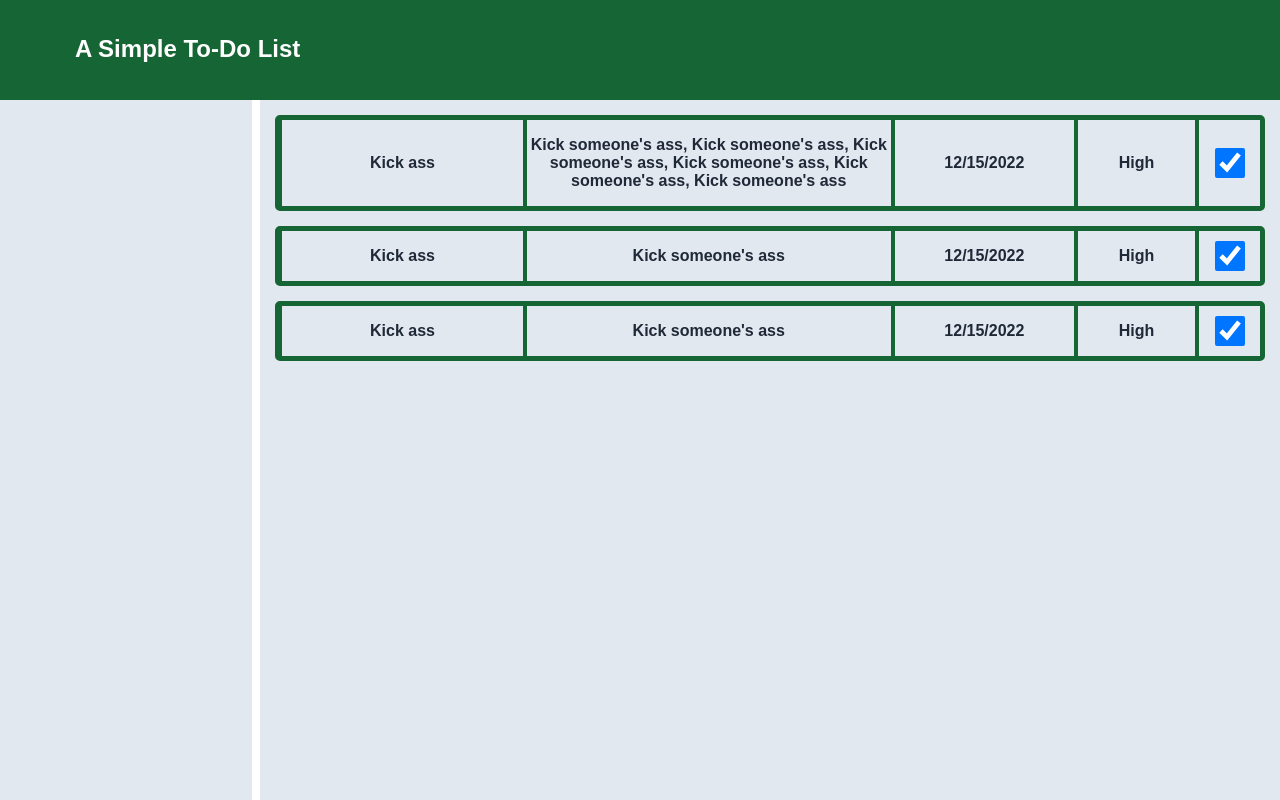
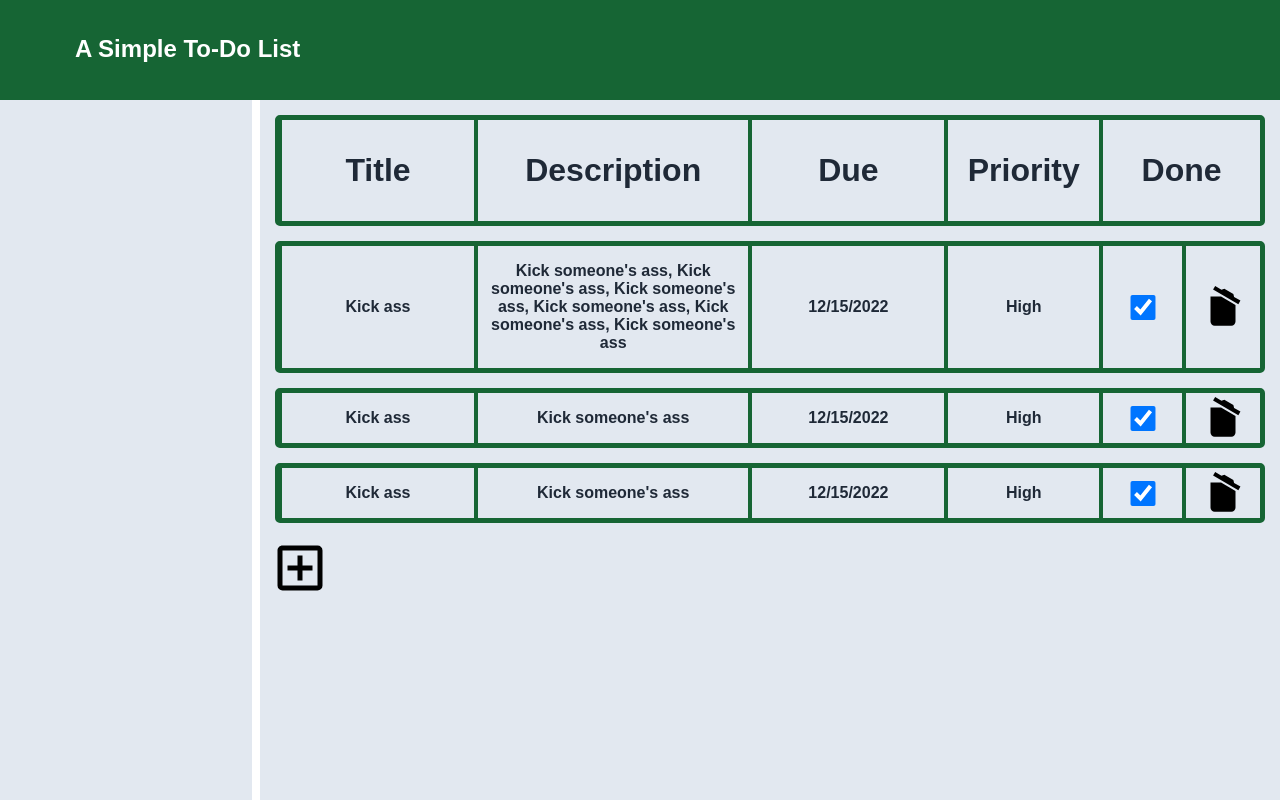
Before and after one commit to mjlebar/todo-project, a website with bundled scripts: page dist/index.html in a window 1280 px wide. Built offline with nearby package versions, Linux system fonts and the light colour scheme.

Commit message:
structure modules to add new todos, add remove button and remove functionality. Still need to add input form for new todos

```diff
--- a/src/load-page.js
+++ b/src/load-page.js
@@ -11,6 +11,7 @@ function loadPage() {
 
   const sidebar = document.createElement("div");
   sidebar.classList.add("sidebar");
+
   const main = document.createElement("div");
   main.classList.add("main");
 
--- a/src/project.js
+++ b/src/project.js
@@ -1,4 +1,5 @@
 import { todo } from "./todo.js";
+import { todoForm } from "./todoForm.js";
 
 function project(title) {
   const todos = [];
@@ -6,10 +7,36 @@ function project(title) {
     todos.push(todo);
   };
   const displayTodos = () => {
-    for (let todo of todos) {
-      todo.display();
+    const main = document.querySelector(".main");
+    main.innerHTML = ""; //clear out any previous entries so that the display changes, rather than duplicating all entries
+
+    const headRow = todo(
+      "Title",
+      "Description",
+      "Due",
+      "Priority",
+      "Completed"
+    ); //special row to make the header of the to-do list
+
+    headRow.display();
+    for (let i = 0; i < todos.length; i++) {
+      todos[i].display(i, todos); //we pass the index and array to the individual todos so that they can remove themselves from the array when they are deleted
     }
+
+    const plus = document.createElement("img");
+    plus.src = "../src/plus-box-outline.svg";
+    plus.classList.add("plus");
+    plus.addEventListener("click", newTodo);
+
+    main.appendChild(plus);
   };
+
+  const newTodo = () => {
+    const newTodo = todoForm();
+    addTodo(newTodo);
+    displayTodos();
+  }; //Tried setting this up as an external module, but it needs to be in the project object so it can add the created todo
+
   return { title, todos, addTodo, displayTodos };
 }
 export { project };
--- a/src/style.css
+++ b/src/style.css
@@ -44,7 +44,7 @@ body {
   margin: 15px;
   border-radius: 5px;
   display: grid;
-  grid-template-columns: 4fr 6fr 3fr 2fr 1fr;
+  grid-template-columns: 5fr 7fr 5fr 4fr 2fr 2fr;
   align-items: center;
 }
 
@@ -63,6 +63,33 @@ body {
 }
 
 input {
-  height: 30px;
+  height: 25px;
   display: flex;
 }
+
+.remove {
+  display: flex;
+  height: 100%;
+  border-left: 4px solid #166534;
+  justify-content: center;
+  align-items: center;
+}
+
+.remove > img {
+  height: 50px;
+}
+
+.todo > .done {
+  border-inline: 0px;
+}
+
+.plus {
+  height: 60px;
+  width: auto;
+  margin-left: 10px;
+}
+
+.head-row {
+  grid-template-columns: 5fr 7fr 5fr 4fr 4fr;
+  font-size: xx-large;
+}
--- a/src/todo.js
+++ b/src/todo.js
@@ -1,10 +1,13 @@
+import { project } from "./project.js";
+
 function todo(title, description, dueDate, priority, completed) {
   const toggleComplete = () => {
     completed = !completed;
   };
-  const display = () => {
+  const display = (index, arr) => {
     const todoRow = document.createElement("div");
     todoRow.classList.add("todo");
+    todoRow.classList.add(`${index}`);
 
     const todoTitle = document.createElement("p");
     todoTitle.textContent = title;
@@ -26,15 +29,39 @@ function todo(title, description, dueDate, priority, completed) {
     todoPriority.classList.add("priority");
     todoRow.appendChild(todoPriority);
 
-    const todoCompleted = document.createElement("input");
-    todoCompleted.type = "checkbox";
-    todoCompleted.checked = completed;
-    todoCompleted.classList.add("completed");
-    todoRow.appendChild(todoCompleted);
+    if (dueDate === "Due") {
+      todoRow.classList.add("head-row");
+      const completeHeader = document.createElement("p");
+      completeHeader.textContent = "Done";
+      completeHeader.classList.add("done");
+      todoRow.appendChild(completeHeader);
+    } //checks if we're looking at head row... otherwise dueDate should be in date format, not the word 'due'
+    else {
+      const todoCompleted = document.createElement("input");
+      todoCompleted.type = "checkbox";
+      todoCompleted.checked = completed;
+      todoCompleted.addEventListener("click", toggleComplete);
+      todoCompleted.classList.add("completed");
+      todoRow.appendChild(todoCompleted);
+      //create checkbox and add event listener to track completed property correctly
+
+      const todoRemove = document.createElement("div");
+      todoRemove.classList.add("remove");
+      const todoRemoveIcon = document.createElement("img");
+      todoRemoveIcon.src = "../src/delete-empty.svg";
+      todoRemoveIcon.addEventListener("click", (e) => {
+        arr.splice(index, 1);
+        e.target.parentNode.parentNode.remove();
+      }); //Function is defined here rather than separately so it has access to arr and index variables
+      todoRemove.appendChild(todoRemoveIcon);
+      todoRow.append(todoRemove);
+      //Create delete icon and add deletion event listener
+    }
 
     const main = document.querySelector(".main");
     main.appendChild(todoRow);
   };
+
   return { title, description, dueDate, priority, completed, display };
 }
 
--- /dev/null
+++ b/src/todoForm.js
@@ -0,0 +1,13 @@
+import { todo } from "./todo.js";
+
+function todoForm() {
+  return todo(
+    "Kick ass",
+    `Kick someone's ass, Kick someone's ass, Kick someone's ass, Kick someone's ass, Kick someone's ass, Kick someone's ass`,
+    "12/15/2022",
+    "High",
+    true
+  );
+}
+
+export { todoForm };
```
Also changed, not shown: dist/main.js, src/delete-empty.svg (added), src/plus-box-outline.svg (added).
